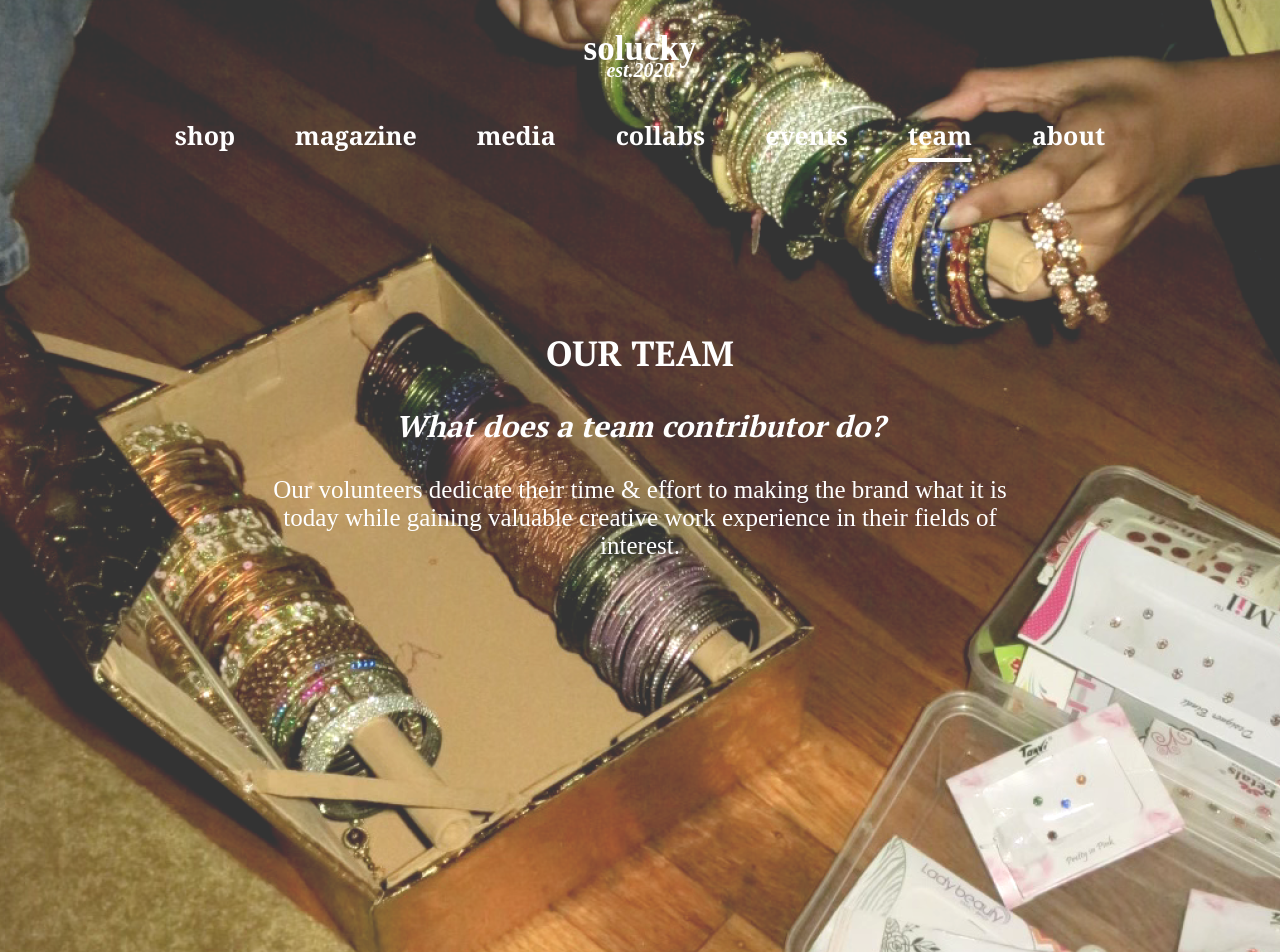
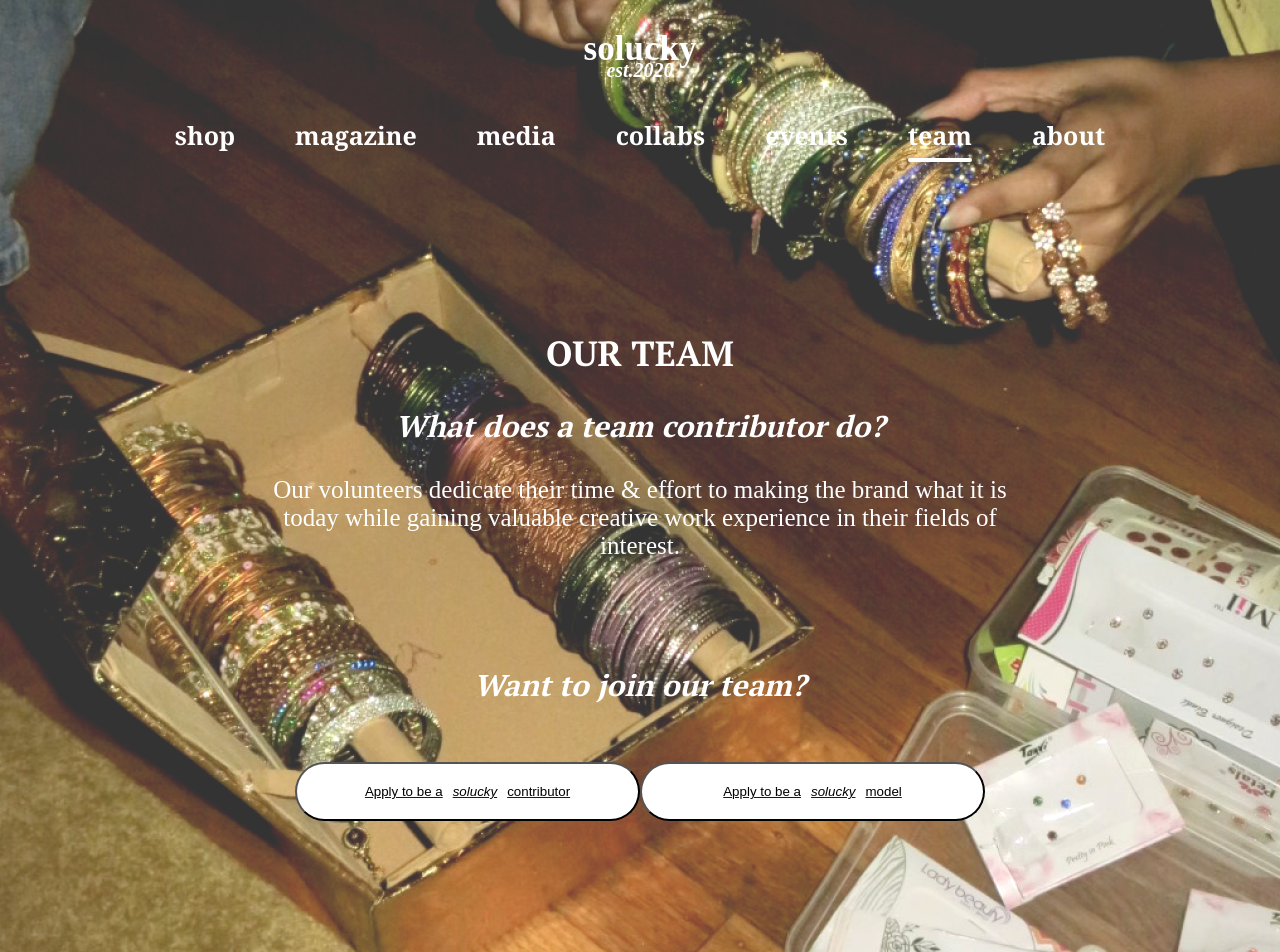
Before and after one commit to shaynatrivedi/solucky, a React (Create React App) app in the folder solucky-react-app/: page /team in a window 1280 px wide. Shown: the top 952 px of the page. Built offline with nearby package versions, Linux system fonts and the light colour scheme; a web font is replaced by a local one.

Commit message:
link buttons to the correct url

```diff
--- a/solucky-react-app/src/components/Team.css
+++ b/solucky-react-app/src/components/Team.css
@@ -30,3 +30,26 @@
     color: white;
     width:750px;
 }
+
+.join-card-buttons{
+    width: 713px;
+    display: flex;
+    flex-direction: column;
+    align-items: center;
+    gap: 27px;
+}
+
+.apply-buttons{
+    display: flex;
+}
+
+button{
+    display: flex;
+    width: 345px;
+    padding: 20px 30px;
+    justify-content: center;
+    align-items: center;
+    gap: 10px;
+    border-radius: 35px;
+    background: #FFF;
+}
--- a/solucky-react-app/src/components/Team.jsx
+++ b/solucky-react-app/src/components/Team.jsx
@@ -16,7 +16,16 @@ const Team = () =>{
                         </p>
                     </div>
                     <div className="join-card-buttons">
+                        <h3 className="join-header team-title-caption"><i>Want to join our team?</i></h3>
+                        <div className="apply-buttons">
+                            <a href="https://docs.google.com/forms/d/e/1FAIpQLSe81g9uPNPingKHngREZ5MpHuUFtI-zXEeOLqVayNIC6Ba2Sg/viewform">
+                                <button type="button">Apply to be a <i>solucky</i> contributor</button>
+                            </a>
 
+                            <a href="https://docs.google.com/forms/d/e/1FAIpQLSfZog6msmIUc8K_dc2SsmXIWx7oEGcV4E1PE9WHw0KxKNjEwg/viewform">
+                                <button type="button">Apply to be a <i>solucky</i> model</button>
+                            </a>
+                        </div>
                     </div>
                 </div>
 
```
